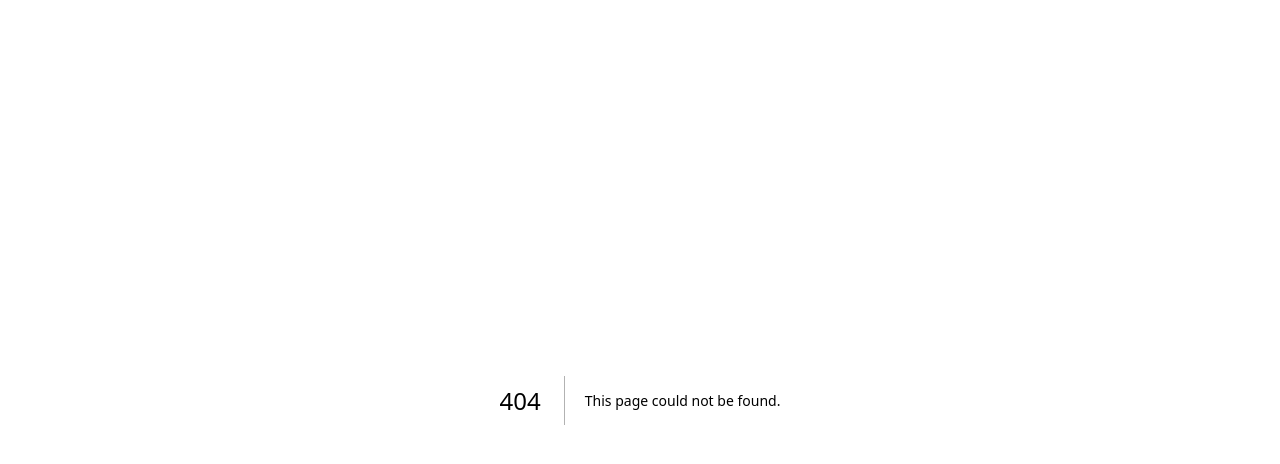
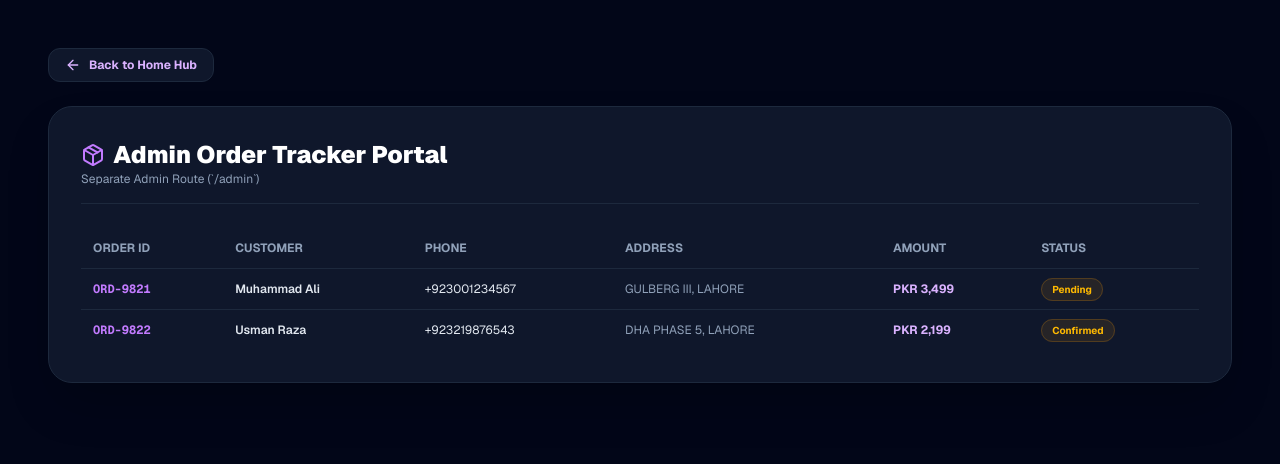
Before and after one commit to sb7479906-lab/nextgen-web-app, a Next.js app: page /admin in a window 1280 px wide. Before the commit this address had no page. Shown: the top 464 px of the page. Built offline with nearby package versions, Linux system fonts and the light colour scheme.

Commit message:
Create Admin Order Tracker Page
This component displays a mock order tracker for admin users, featuring a table with order details.

```diff
--- /dev/null
+++ b/src/app/admin/page.tsx
@@ -0,0 +1,61 @@
+"use client";
+
+import React from "react";
+import Link from "next/link";
+import { ArrowLeft, Package } from "lucide-react";
+
+export default function AdminPage() {
+  const mockOrders = [
+    { id: "ORD-9821", customer: "Muhammad Ali", phone: "+923001234567", address: "GULBERG III, LAHORE", status: "Pending", amount: "PKR 3,499" },
+    { id: "ORD-9822", customer: "Usman Raza", phone: "+923219876543", address: "DHA PHASE 5, LAHORE", status: "Confirmed", amount: "PKR 2,199" },
+  ];
+
+  return (
+    <div className="min-h-screen bg-slate-950 text-slate-100 font-sans p-6 sm:p-12">
+      <div className="max-w-7xl mx-auto space-y-6">
+
+        <Link href="/" className="inline-flex items-center gap-2 bg-slate-900 hover:bg-slate-800 text-purple-300 px-4 py-2 rounded-xl text-xs font-bold border border-slate-800">
+          <ArrowLeft className="w-4 h-4" /> Back to Home Hub
+        </Link>
+
+        <div className="bg-slate-900 border border-slate-800 rounded-3xl p-6 sm:p-8 shadow-2xl space-y-6">
+          <div className="border-b border-slate-800 pb-4">
+            <h1 className="text-2xl font-black text-white flex items-center gap-2">
+              <Package className="text-purple-400" /> Admin Order Tracker Portal
+            </h1>
+            <p className="text-xs text-slate-400">Separate Admin Route (`/admin`)</p>
+          </div>
+
+          <table className="w-full text-left text-xs border-collapse">
+            <thead>
+              <tr className="border-b border-slate-800 text-slate-400 uppercase">
+                <th className="py-3 px-3">Order ID</th>
+                <th className="py-3 px-3">Customer</th>
+                <th className="py-3 px-3">Phone</th>
+                <th className="py-3 px-3">Address</th>
+                <th className="py-3 px-3">Amount</th>
+                <th className="py-3 px-3">Status</th>
+              </tr>
+            </thead>
+            <tbody className="divide-y divide-slate-800 text-slate-200">
+              {mockOrders.map((ord) => (
+                <tr key={ord.id}>
+                  <td className="py-3 px-3 font-mono text-purple-400 font-bold">{ord.id}</td>
+                  <td className="py-3 px-3 font-semibold">{ord.customer}</td>
+                  <td className="py-3 px-3">{ord.phone}</td>
+                  <td className="py-3 px-3 text-slate-400">{ord.address}</td>
+                  <td className="py-3 px-3 font-bold text-purple-300">{ord.amount}</td>
+                  <td className="py-3 px-3">
+                    <span className="px-2.5 py-1 rounded-full text-[10px] font-bold bg-amber-500/10 text-amber-400 border border-amber-500/20">
+                      {ord.status}
+                    </span>
+                  </td>
+                </tr>
+              ))}
+            </tbody>
+          </table>
+        </div>
+      </div>
+    </div>
+  );
+}
```
